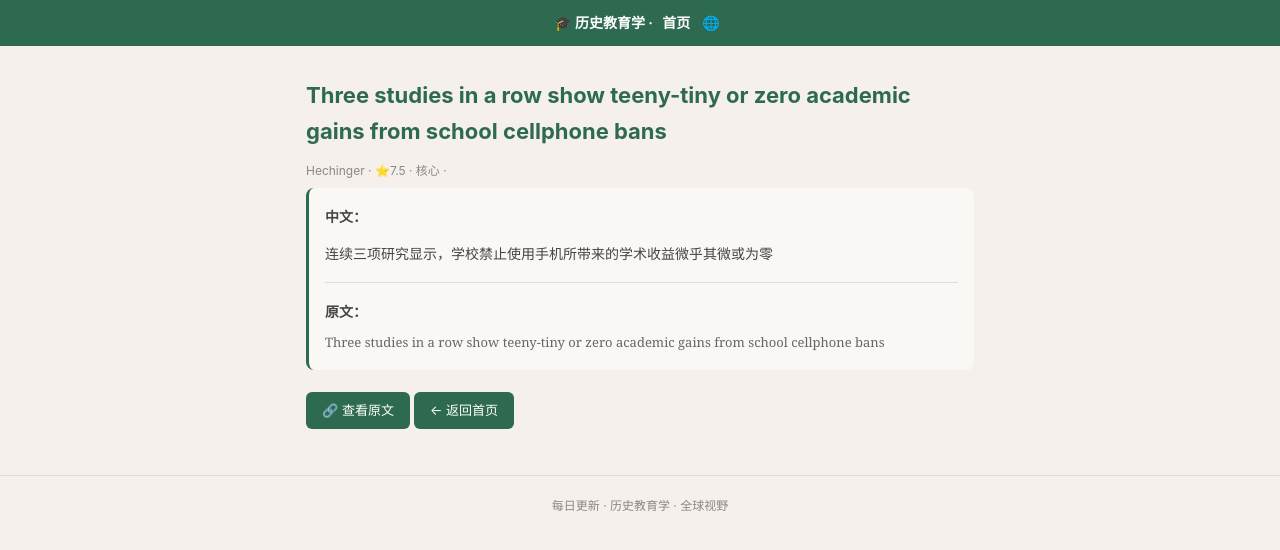
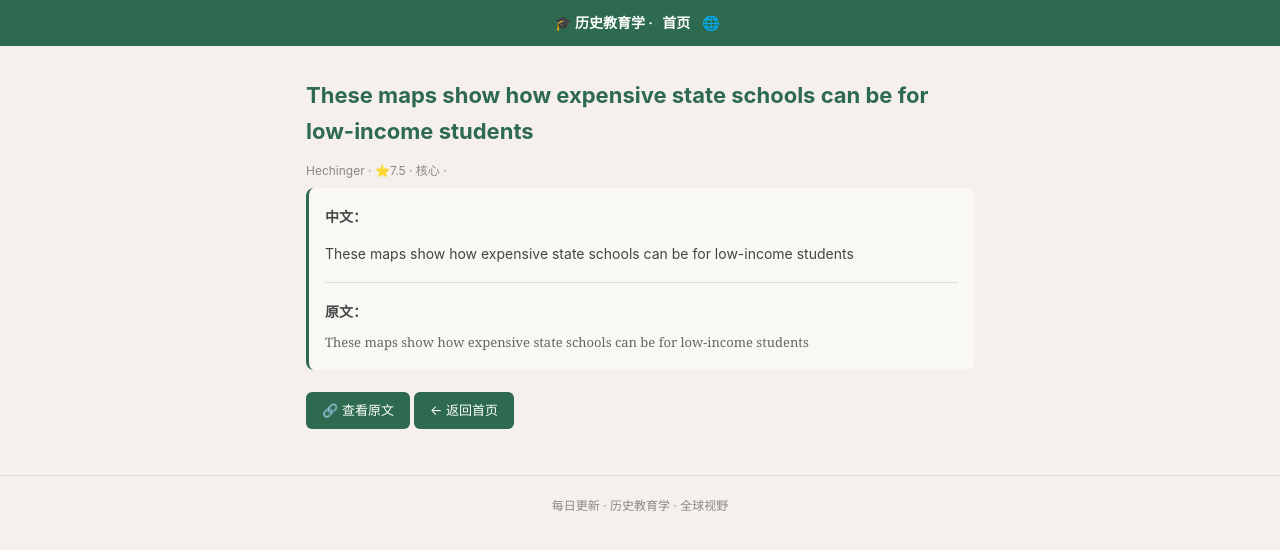
Before and after one commit to xhy0911/history-pulse, a plain HTML site: page article_10.html in a window 1280 px wide. Drawn offline with Linux system fonts and the light colour scheme.

Commit message:
auto 2026-11-25

```diff
--- a/article_10.html
+++ b/article_10.html
@@ -1,4 +1,4 @@
-<!DOCTYPE html><html lang='zh-CN'><head><meta charset='UTF-8'><meta name='viewport' content='width=device-width,initial-scale=1.0'><title>Three studies in a row show teeny-tiny or zero academic gains from school cellphone bans</title><style>
+<!DOCTYPE html><html lang='zh-CN'><head><meta charset='UTF-8'><meta name='viewport' content='width=device-width,initial-scale=1.0'><title>These maps show how expensive state schools can be for low-income students</title><style>
 *{margin:0;padding:0;box-sizing:border-box}
 body{font-family:-apple-system,"Noto Sans SC",sans-serif;background:#f5f0eb;color:#2c1810;line-height:1.6}
 a{color:#2d6a4f;text-decoration:none}
@@ -32,4 +32,4 @@ h2{font-size:16px;color:#2d6a4f;margin:20px 0 10px;border-bottom:2px solid #2d6a
 .l .lt{font-size:12px;color:#888;margin-bottom:8px}
 .l .bd{background:#faf8f5;padding:16px;border-radius:8px;border-left:3px solid #2d6a4f;font-size:14px;line-height:1.8;color:#444;margin-bottom:16px}
 @media(max-width:600px){.g{grid-template-columns:1fr}}
-</style></head><body><nav>🎓 历史教育学 · <a href='index.html'>首页</a><a href='https://xhy0911.github.io/history-pulse/'>🌐</a></nav><div class='c l'><h1>Three studies in a row show teeny-tiny or zero academic gains from school cellphone bans</h1><div class='lt'>Hechinger · ⭐7.5 · 核心 · </div><div class='bd'><p style='margin-bottom:12px'><strong>中文：</strong></p><p>连续三项研究显示，学校禁止使用手机所带来的学术收益微乎其微或为零</p><hr style='border:none;border-top:1px solid #ddd;margin:16px 0'><p><strong>原文：</strong></p><p style='font-family:Georgia,serif;font-size:13px;color:#666;margin-top:6px'>Three studies in a row show teeny-tiny or zero academic gains from school cellphone bans</p></div><div><a href='https://hechingerreport.org/proof-points-3-cellphone-ban-studies/' target='_blank' class='btn'>🔗 查看原文</a><a href='index.html' class='btn'>← 返回首页</a></div></div><div class='f'>每日更新 · 历史教育学 · 全球视野</div></body></html>
+</style></head><body><nav>🎓 历史教育学 · <a href='index.html'>首页</a><a href='https://xhy0911.github.io/history-pulse/'>🌐</a></nav><div class='c l'><h1>These maps show how expensive state schools can be for low-income students</h1><div class='lt'>Hechinger · ⭐7.5 · 核心 · </div><div class='bd'><p style='margin-bottom:12px'><strong>中文：</strong></p><p>These maps show how expensive state schools can be for low-income students</p><hr style='border:none;border-top:1px solid #ddd;margin:16px 0'><p><strong>原文：</strong></p><p style='font-family:Georgia,serif;font-size:13px;color:#666;margin-top:6px'>These maps show how expensive state schools can be for low-income students</p></div><div><a href='https://hechingerreport.org/these-maps-show-how-expensive-state-schools-can-be-for-low-income-students/' target='_blank' class='btn'>🔗 查看原文</a><a href='index.html' class='btn'>← 返回首页</a></div></div><div class='f'>每日更新 · 历史教育学 · 全球视野</div></body></html>
```
